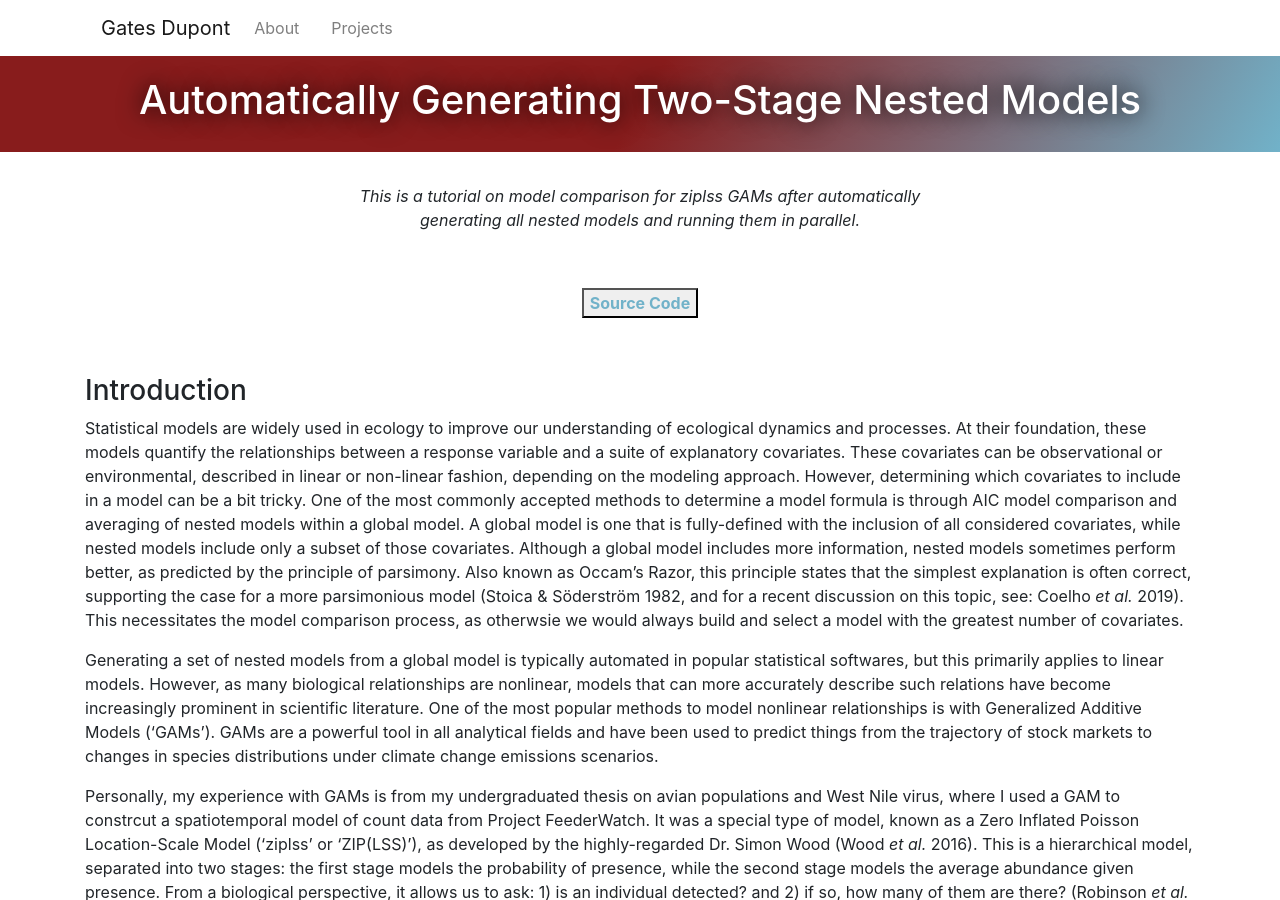
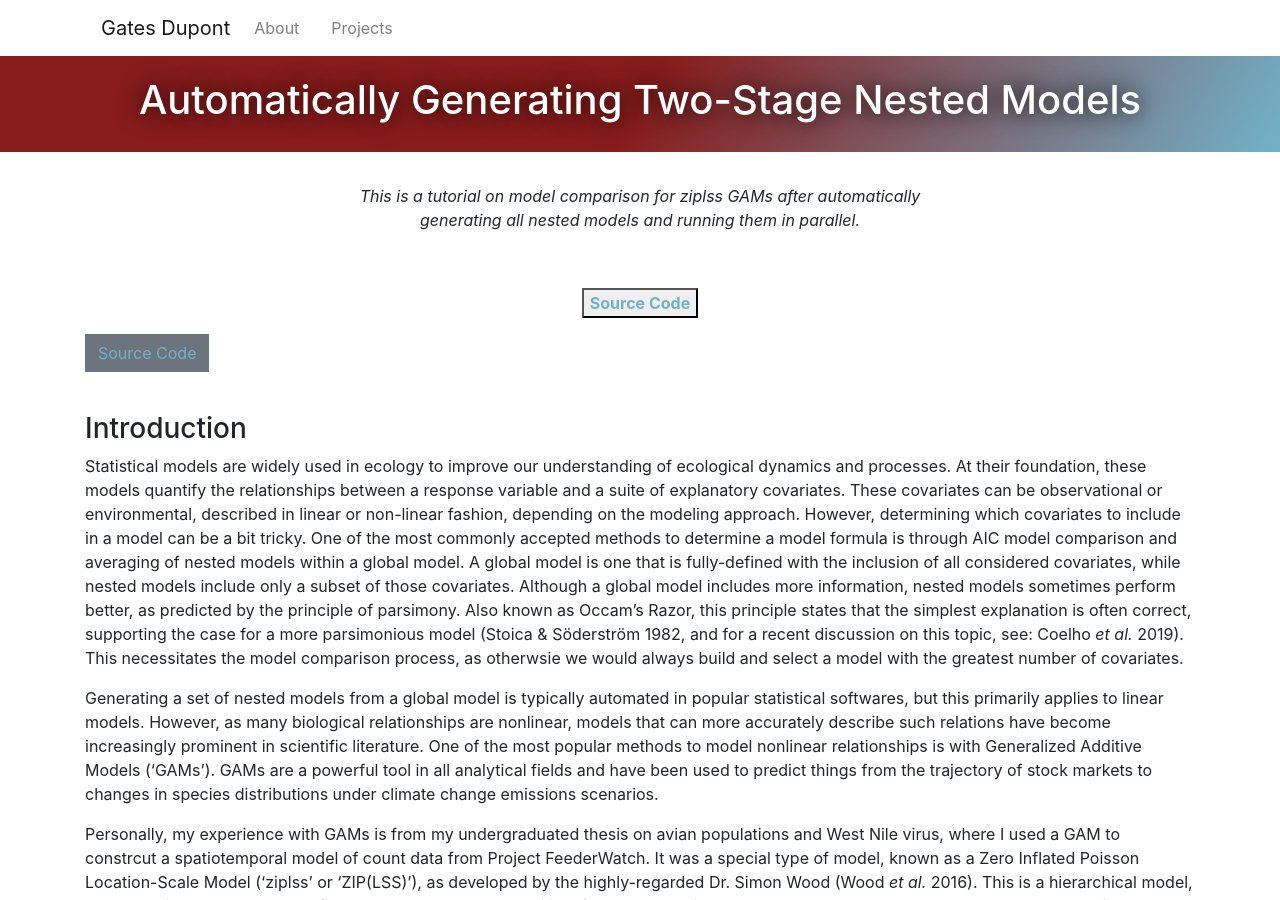
Before and after one commit to chrisyeh96/chrisyeh96.github.io, a Jekyll site: the page built from _posts/2019-05-29-Auto-Nested-Mod.md, in a window 1280 px wide and 900 px high. Built offline with Jekyll 4.4.1, drawn with Linux system fonts in a browser that asks for light colours; nearby versions of some CDN libraries.

Commit message:
Update 2019-05-29-Auto-Nested-Mod.md

```diff
--- a/_posts/2019-05-29-Auto-Nested-Mod.md
+++ b/_posts/2019-05-29-Auto-Nested-Mod.md
@@ -10,6 +10,14 @@ use_code: true
 <br>
 
 <p style="text-align:center;"><button type="button"><b><a href="{{ site.baseurl }}/post-source-code/ReproAutoNested.R">Source Code</a></b></button></p>
+
+
+<li class="list-inline-item">
+  <a class="btn btn-secondary" href="{{ site.baseurl }}/post-source-code/ReproAutoNested.R" target="_blank">
+    <i class="fab fa-github"></i> Source Code
+  </a>
+</li>
+
 
 <br>
 
```
